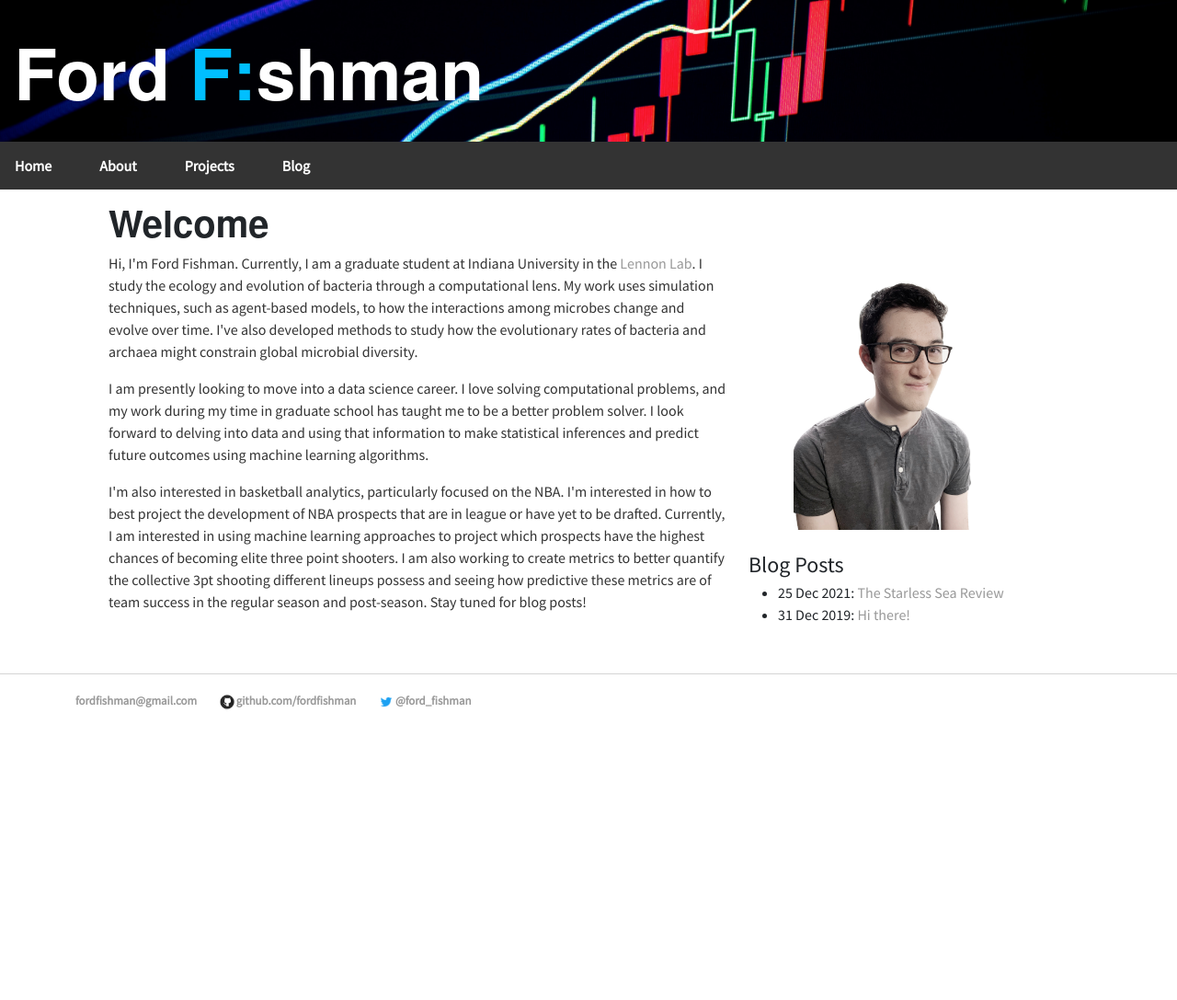
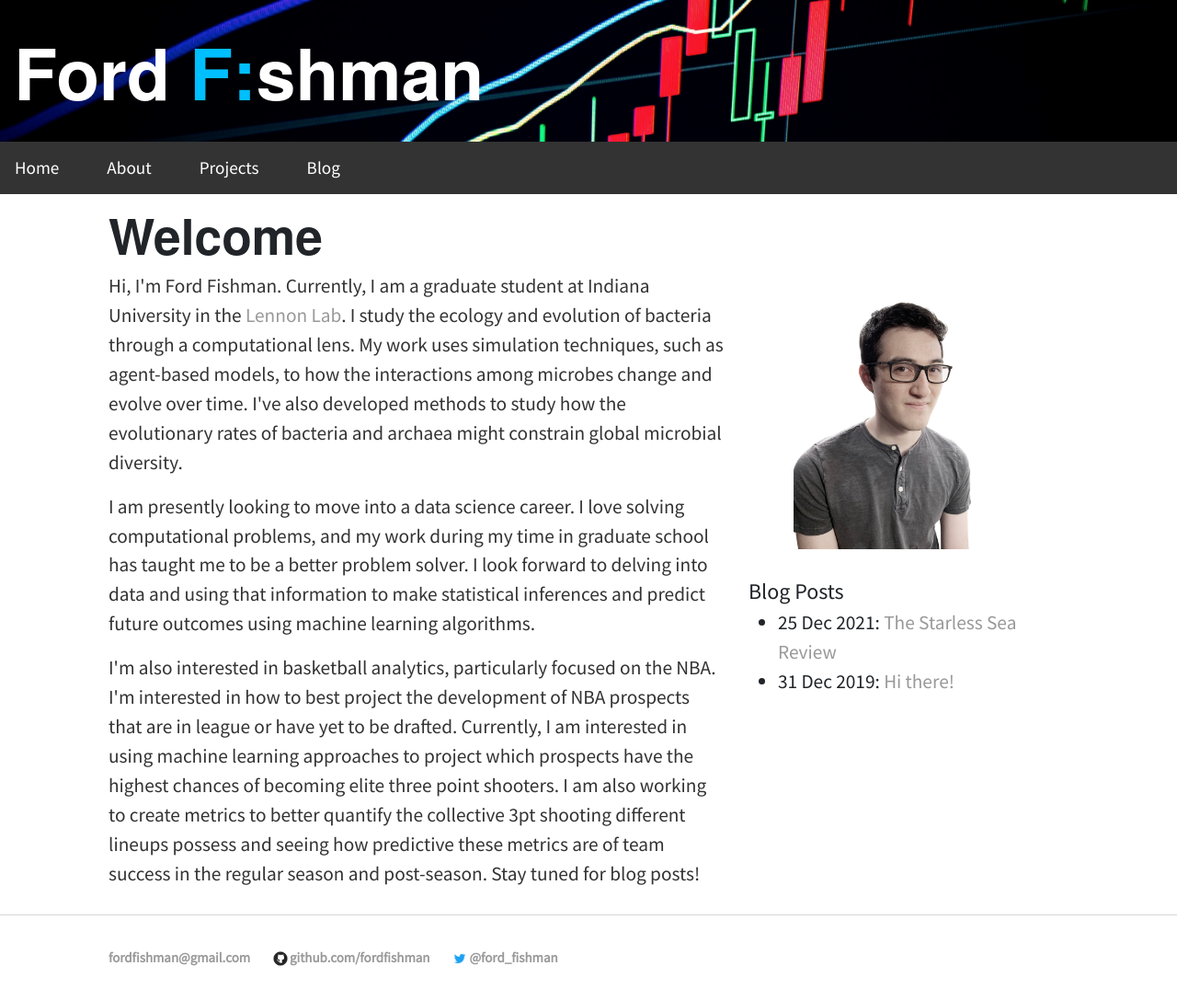
Before and after one commit to fordfishman/fordfishman.github.io, a Jekyll site: the page built from index.html, in a window 1280 px wide. Shown: the whole page at 92% size. Built offline with Jekyll 4.4.1, drawn with Linux system fonts in a browser that asks for light colours; before the commit the page ends 900 px from its top, so only the background shows below that.

Commit message:
bigger font sizes, adjusted footer alignment

```diff
--- a/_layouts/default.html
+++ b/_layouts/default.html
@@ -40,6 +40,8 @@
     </div><!-- /.container -->
     <footer>
         <div class="container">
+            <div class="row container">
+                <div class="col-12">
                     <br>
                     <ul>
                         <li>
@@ -54,6 +56,8 @@
                         </li>
 
                     </ul>
+                </div>
+            </div>
             <br>
         </div>
     </footer>
--- a/css/main.css
+++ b/css/main.css
@@ -4,6 +4,7 @@ h1, h2, h3 {
 
 body {
   font-family: 'Source Sans Pro', sans-serif;
+  font-size: 16pt;
 }
 .blurb {
   padding: 12px;
@@ -27,7 +28,8 @@ nav ul {
   padding: 0;
   overflow: hidden;
   background-color: #333;
-  font-weight: bold;
+  font-size: 0.9em;
+  /* font-weight: bold; */
 }
 nav li {
   float: left;
@@ -51,14 +53,7 @@ nav li a:hover {
 nav .active {
   background-color: rgb(56, 78, 179);
 }
-footer ul {
-  list-style-type: none;
-  list-style: none;
-  margin: 0;
-  padding: 0;
-  overflow: hidden;
-  font-weight: bold;
-}
+
 nav ul li, footer ul li {
   display: inline;
   margin-right: 20px;
@@ -86,9 +81,16 @@ p {
 }
 footer {
     border-top: 1px solid #d5d5d5;
-    font-size: .8em;
+    font-size: .7em;
 }
-
+footer ul {
+  list-style-type: none;
+  list-style: none;
+  margin: 0;
+  padding: 12px;
+  overflow: hidden;
+  font-weight: bold;
+}
 ul.posts {
     margin: 20px auto 40px;
     font-size: 1.5em;
```
Lines whose indentation alone changed are shown as unchanged.
